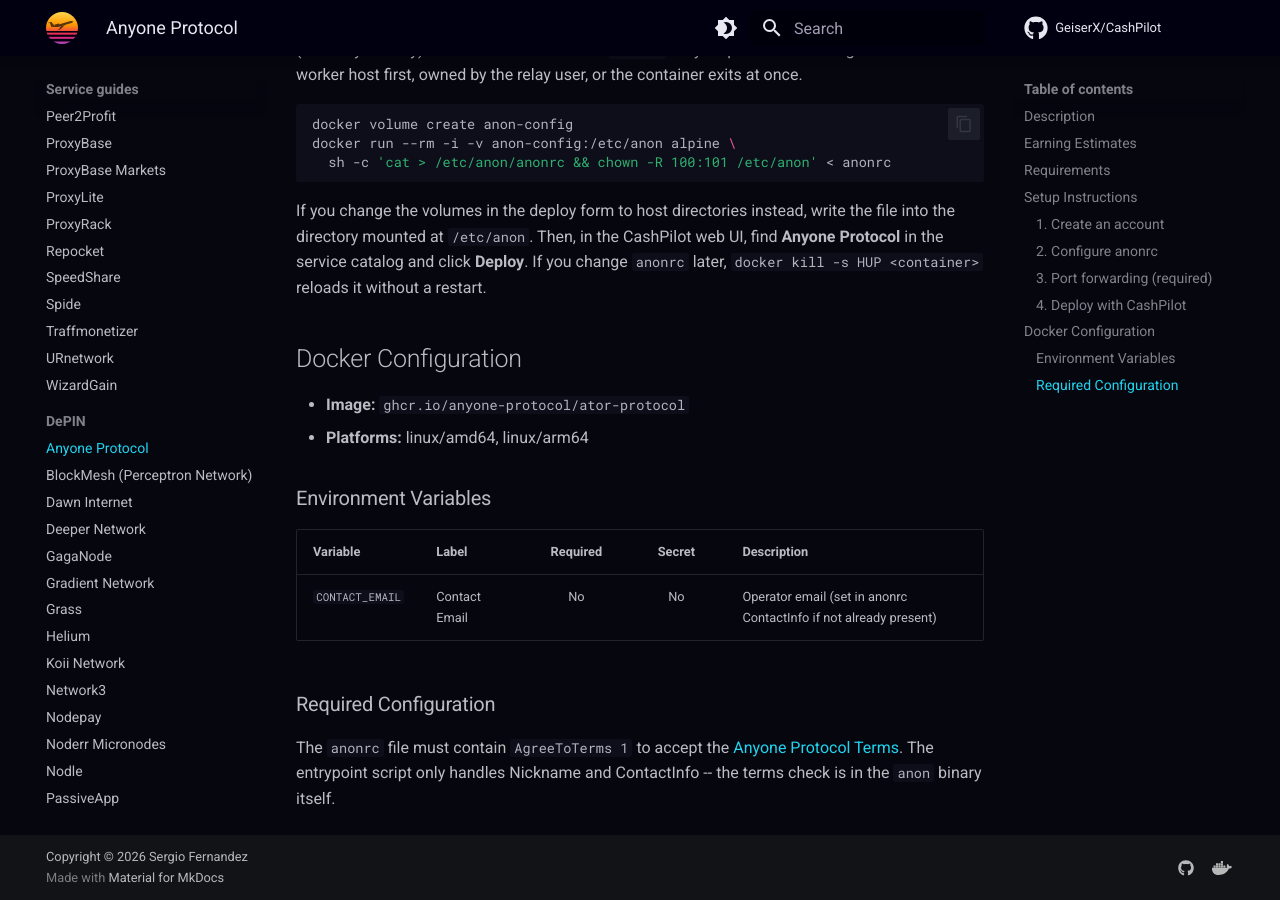
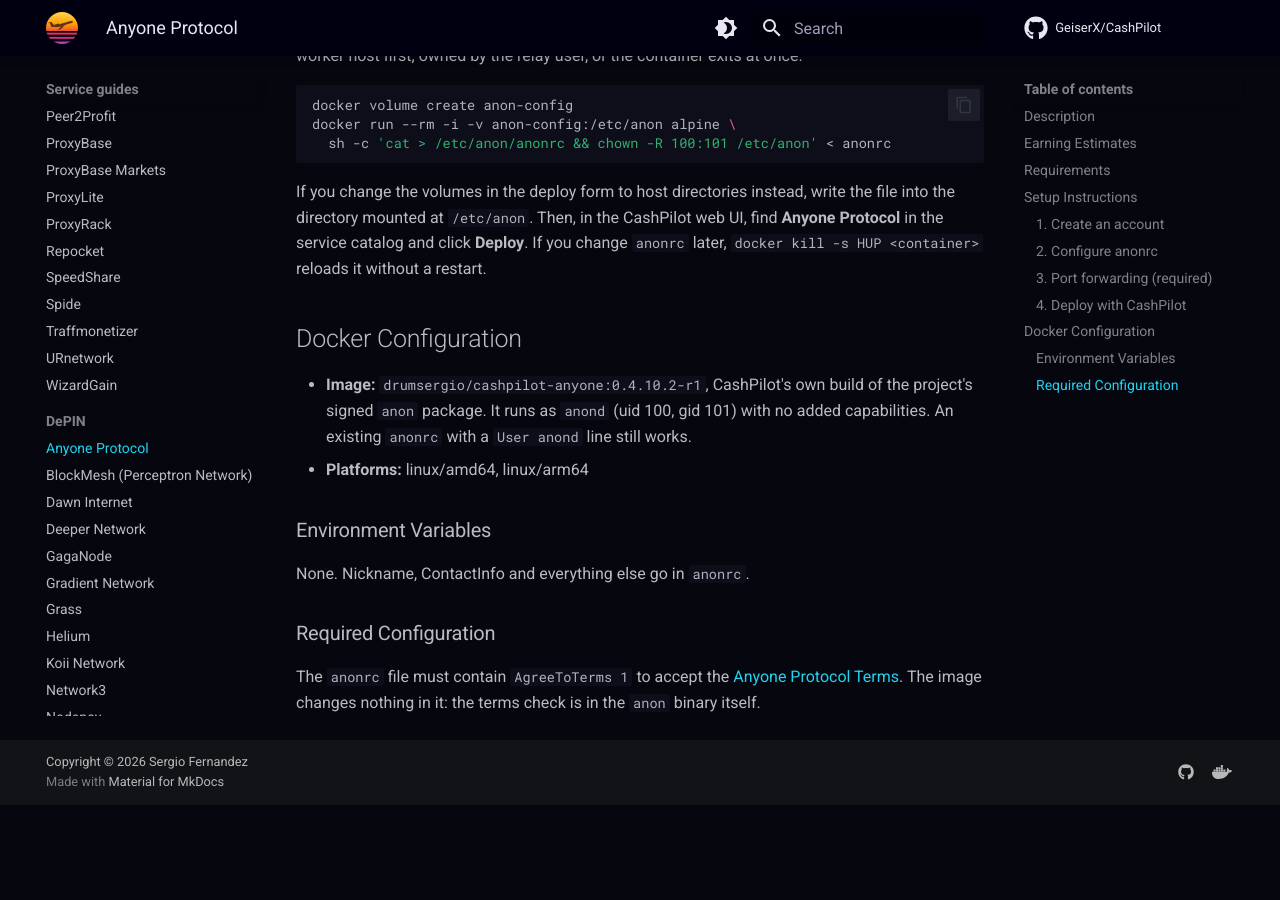
Before and after one commit to GeiserX/CashPilot, an MkDocs documentation site: the page built from docs/guides/anyone-protocol.md, in a window 1280 px wide and 900 px high, scrolled down 2593 px. Built offline with MkDocs 1.6.1 and Material for MkDocs 9.7.7, drawn with Linux system fonts in a browser that asks for light colours; comment, search, counter and statistics services are not loaded; after the commit the page ends 3398 px from its top, so only the background shows below that; some of the changed text lies outside the part shown.

Commit message:
fix(catalog): deploy Anyone relays from our image, so a fresh deploy runs instead of crash-looping (#459)

````diff
--- a/docs/guides/anyone-protocol.md
+++ b/docs/guides/anyone-protocol.md
@@ -51,7 +50,7 @@
 AgreeToTerms 1
 ```
 
-There is no `ControlSocket` in this config on purpose. Nothing uses the control socket: CashPilot reads earnings by relay fingerprint, and the image has no healthcheck that needs it. When it is configured, the relay refuses to create it in a `/run/anon` that other users can read, which is how Docker creates that directory, and it logs two warnings a minute. Over six months that grew `notices.log` to about 150 MB. `IPv4Only` stops an hourly notice about a missing IPv6 address; leave it off if your relay has a public IPv6 address.
+There is no `ControlSocket` in this config on purpose. Nothing uses the control socket: CashPilot reads earnings by relay fingerprint, and the image's healthcheck only checks that the ORPort is listening. When it is configured, the relay refuses to create it in a `/run/anon` that other users can read, which is how Docker creates that directory, and it logs two warnings a minute. Over six months that grew `notices.log` to about 150 MB. `IPv4Only` stops an hourly notice about a missing IPv6 address; leave it off if your relay has a public IPv6 address.
 
 The `Log` line keeps every notice except those from guard selection, where only warnings get through. On the Anyone network the relay's own circuits often run out of distinct guards, and each time it logs "All current guards excluded by path restriction type 2", about once a minute. That notice is harmless ([Tor issue 40886](https://gitlab.torproject.org/tpo/core/tor/-/issues/40886)) and would otherwise add about 55 MB to the log every six months. Do not set `ConfluxEnabled 0` to silence it: on a relay that logs an hourly warning and risks the relay being flagged.
 
@@ -79,15 +78,13 @@
 
 ## Docker Configuration
 
-- **Image:** `ghcr.io/anyone-protocol/ator-protocol`
+- **Image:** `drumsergio/cashpilot-anyone:0.4.10.2-r1`, CashPilot's own build of the project's signed `anon` package. It runs as `anond` (uid 100, gid 101) with no added capabilities. An existing `anonrc` with a `User anond` line still works.
 - **Platforms:** linux/amd64, linux/arm64
 
 ### Environment Variables
 
-| Variable | Label | Required | Secret | Description |
-|----------|-------|:--------:|:------:|-------------|
-| `CONTACT_EMAIL` | Contact Email | No | No | Operator email (set in anonrc ContactInfo if not already present) |
+None. Nickname, ContactInfo and everything else go in `anonrc`.
 
 ### Required Configuration
 
-The `anonrc` file must contain `AgreeToTerms 1` to accept the [Anyone Protocol Terms](https://www.anyone.io/terms). The entrypoint script only handles Nickname and ContactInfo -- the terms check is in the `anon` binary itself.
+The `anonrc` file must contain `AgreeToTerms 1` to accept the [Anyone Protocol Terms](https://www.anyone.io/terms). The image changes nothing in it: the terms check is in the `anon` binary itself.
````
Also changed, not shown: other parts of docs/guides/anyone-protocol.md (+0 -1 lines), 1 other file.
